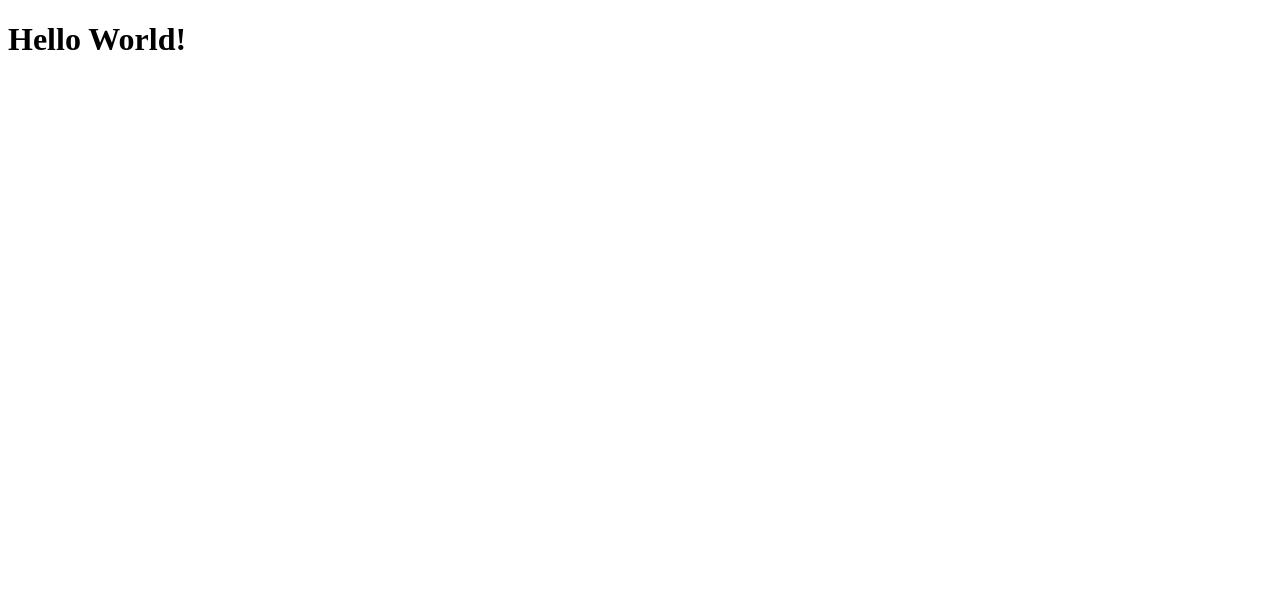
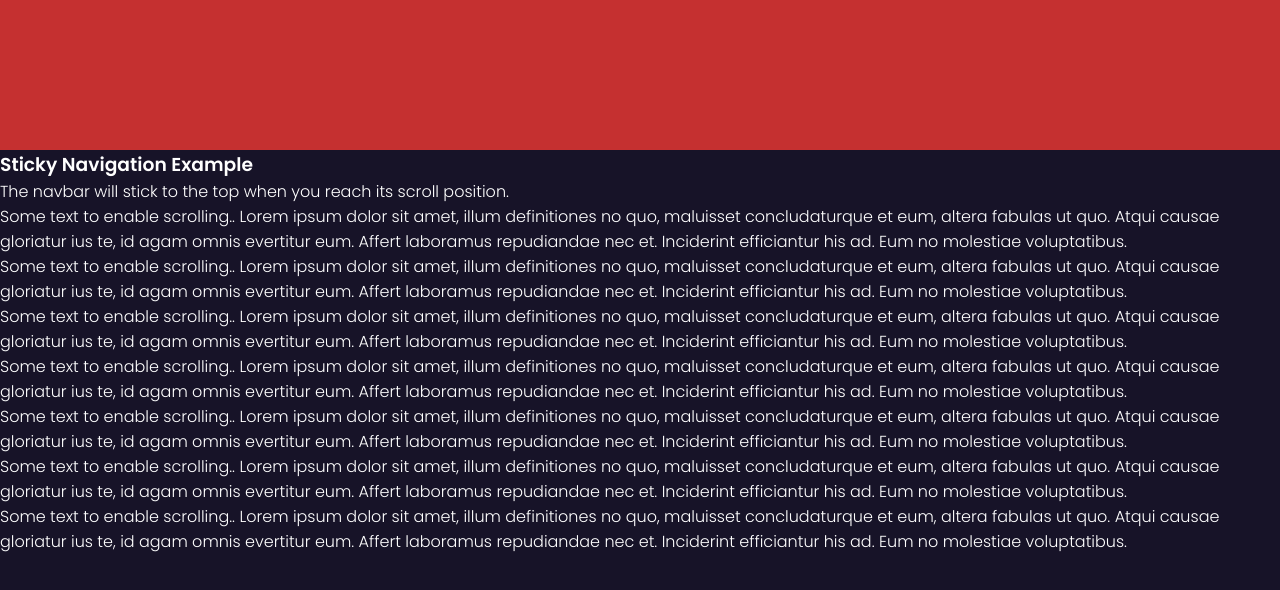
Before and after one commit to LuizPelegrini/gameflix, a React (Create React App) app: page / in a window 1280 px wide. Shown: the top 590 px of the page. Built offline with nearby package versions, Linux system fonts and the light colour scheme.

Commit message:
Created Navbar component

```diff
--- a/package.json
+++ b/package.json
@@ -20,6 +20,7 @@
     "react": "^17.0.1",
     "react-dom": "^17.0.1",
     "react-scripts": "4.0.1",
+    "styled-components": "^5.2.1",
     "typescript": "^4.0.3",
     "web-vitals": "^0.2.4"
   },
@@ -42,6 +43,7 @@
     ]
   },
   "devDependencies": {
+    "@types/styled-components": "^5.1.7",
     "eslint": "^7.18.0",
     "eslint-config-prettier": "^7.1.0",
     "eslint-import-resolver-typescript": "^2.3.0",
--- a/public/index.html
+++ b/public/index.html
@@ -2,9 +2,10 @@
 <html lang="en">
   <head>
     <meta charset="utf-8" />
-    <link rel="icon" href="%PUBLIC_URL%/favicon.ico" />
     <meta name="viewport" content="width=device-width, initial-scale=1" />
-    <meta name="theme-color" content="#000000" />
+    <meta name="theme-color" content="#171328" />
+    <link rel="preconnect" href="https://fonts.gstatic.com">
+    <link href="https://fonts.googleapis.com/css2?family=Poppins:wght@100;300;600&display=swap" rel="stylesheet">
     <title>Gameflix</title>
   </head>
   <body>
--- a/src/App.tsx
+++ b/src/App.tsx
@@ -1,5 +1,14 @@
 import React from 'react';
+import GlobalStyle from './styles/global';
+import Details from './pages/Details';
+import Navbar from './components/Navbar';
 
-const App: React.FC = () => <h1>Hello World!</h1>;
+const App: React.FC = () => (
+  <>
+    <Navbar />
+    <Details />
+    <GlobalStyle />
+  </>
+);
 
 export default App;
--- /dev/null
+++ b/src/components/Navbar/index.tsx
@@ -0,0 +1,12 @@
+import React from 'react';
+
+import { Container } from './styles';
+import useSticky from '../../hooks/useSticky';
+
+const Navbar: React.FC = () => {
+  const { elementRef: navbarRef, isSticky } = useSticky<HTMLDivElement>();
+
+  return <Container isSticky={isSticky} ref={navbarRef} />;
+};
+
+export default Navbar;
--- /dev/null
+++ b/src/components/Navbar/styles.ts
@@ -0,0 +1,26 @@
+import styled, { css } from 'styled-components';
+
+interface ContainerProps {
+  isSticky?: boolean;
+}
+
+const navbarHeight = 150;
+
+export const Container = styled.div<ContainerProps>`
+  width: 100%;
+  height: ${navbarHeight}px;
+  background-color: #c53030;
+
+  ${({ isSticky }) =>
+    isSticky &&
+    css`
+      position: fixed;
+      top: 0;
+
+      // to ensure the content beneath does not move up when the navbar
+      // is out of page flow (position: fixed)
+      & + * {
+        padding-top: ${navbarHeight}px;
+      }
+    `}
+`;
--- /dev/null
+++ b/src/hooks/useSticky.ts
@@ -0,0 +1,59 @@
+/**
+ * This hook is to provide a way any HTML element can stick to the page based on
+ * the page scroll
+ */
+
+import React, { useState, useEffect, useRef } from 'react';
+
+// return type of useSticky
+interface useStickyData<T> {
+  isSticky: boolean; // true if user scrolls more than the element distance from parent
+  elementRef: React.RefObject<T>; // the HTML element to keep tracking the distance from parent
+}
+
+function useSticky<T extends HTMLElement>(): useStickyData<T> {
+  const [isSticky, setSticky] = useState(false);
+  const elementRef = useRef<T>(null);
+
+  // updates the state based on whether the HTML element offset is lesser than the
+  // amount of scrolling the user has performed
+  const handleScroll = (): void => {
+    if (elementRef.current) {
+      if (window.scrollY > elementRef.current.offsetTop) {
+        setSticky(true);
+      } else {
+        setSticky(false);
+      }
+    }
+  };
+
+  // as the scroll event is fired at high rate, try to avoid updating the
+  // state at higher rate
+  const throttleScroll = (func: { (): void }, wait = 5000) => {
+    let timeOut = -1;
+    const callNow = timeOut < 0;
+
+    if (timeOut > 0) clearTimeout(timeOut);
+    timeOut = window.setTimeout(() => {
+      timeOut = -1;
+    }, wait);
+
+    if (callNow) func();
+  };
+
+  // as soon as this useStick is called...
+  useEffect(() => {
+    window.addEventListener('scroll', () => {
+      throttleScroll(handleScroll);
+    });
+
+    // upon removing this hook, remove the listener for the scroll
+    return () => {
+      window.removeEventListener('scroll', () => handleScroll);
+    };
+  }, []);
+
+  return { isSticky, elementRef };
+}
+
+export default useSticky;
--- /dev/null
+++ b/src/pages/Details/index.tsx
@@ -0,0 +1,59 @@
+import React from 'react';
+
+const Details: React.FC = () => (
+  <div className="content">
+    <h3>Sticky Navigation Example</h3>
+    <p>The navbar will stick to the top when you reach its scroll position.</p>
+    <p>
+      Some text to enable scrolling.. Lorem ipsum dolor sit amet, illum
+      definitiones no quo, maluisset concludaturque et eum, altera fabulas ut
+      quo. Atqui causae gloriatur ius te, id agam omnis evertitur eum. Affert
+      laboramus repudiandae nec et. Inciderint efficiantur his ad. Eum no
+      molestiae voluptatibus.
+    </p>
+    <p>
+      Some text to enable scrolling.. Lorem ipsum dolor sit amet, illum
+      definitiones no quo, maluisset concludaturque et eum, altera fabulas ut
+      quo. Atqui causae gloriatur ius te, id agam omnis evertitur eum. Affert
+      laboramus repudiandae nec et. Inciderint efficiantur his ad. Eum no
+      molestiae voluptatibus.
+    </p>
+    <p>
+      Some text to enable scrolling.. Lorem ipsum dolor sit amet, illum
+      definitiones no quo, maluisset concludaturque et eum, altera fabulas ut
+      quo. Atqui causae gloriatur ius te, id agam omnis evertitur eum. Affert
+      laboramus repudiandae nec et. Inciderint efficiantur his ad. Eum no
+      molestiae voluptatibus.
+    </p>
+    <p>
+      Some text to enable scrolling.. Lorem ipsum dolor sit amet, illum
+      definitiones no quo, maluisset concludaturque et eum, altera fabulas ut
+      quo. Atqui causae gloriatur ius te, id agam omnis evertitur eum. Affert
+      laboramus repudiandae nec et. Inciderint efficiantur his ad. Eum no
+      molestiae voluptatibus.
+    </p>
+    <p>
+      Some text to enable scrolling.. Lorem ipsum dolor sit amet, illum
+      definitiones no quo, maluisset concludaturque et eum, altera fabulas ut
+      quo. Atqui causae gloriatur ius te, id agam omnis evertitur eum. Affert
+      laboramus repudiandae nec et. Inciderint efficiantur his ad. Eum no
+      molestiae voluptatibus.
+    </p>
+    <p>
+      Some text to enable scrolling.. Lorem ipsum dolor sit amet, illum
+      definitiones no quo, maluisset concludaturque et eum, altera fabulas ut
+      quo. Atqui causae gloriatur ius te, id agam omnis evertitur eum. Affert
+      laboramus repudiandae nec et. Inciderint efficiantur his ad. Eum no
+      molestiae voluptatibus.
+    </p>
+    <p>
+      Some text to enable scrolling.. Lorem ipsum dolor sit amet, illum
+      definitiones no quo, maluisset concludaturque et eum, altera fabulas ut
+      quo. Atqui causae gloriatur ius te, id agam omnis evertitur eum. Affert
+      laboramus repudiandae nec et. Inciderint efficiantur his ad. Eum no
+      molestiae voluptatibus.
+    </p>
+  </div>
+);
+
+export default Details;
--- /dev/null
+++ b/src/pages/Details/styles.ts
@@ -0,0 +1,3 @@
+import styled from 'styled-components';
+
+export const Container = styled.div``;
--- /dev/null
+++ b/src/styles/global.ts
@@ -0,0 +1,29 @@
+import { createGlobalStyle } from 'styled-components';
+
+export default createGlobalStyle`
+  *{
+    padding: 0;
+    margin: 0;
+    outline: 0;
+    box-sizing: border-box;
+  }
+
+  html {
+    font-size: 62.5%;
+  }
+
+  body{
+    background-color: #171328;
+    color: #fff;
+    font-size: 1.6rem;
+    -webkit-font-smoothing: antialiased;
+  }
+
+  body, input, button{
+    font-family: 'Poppins', sans-serif;
+  }
+
+  button {
+    cursor: pointer;
+  }
+`;
```
Also changed, not shown: 2 other files (tests, documents, lock files or other folders).
